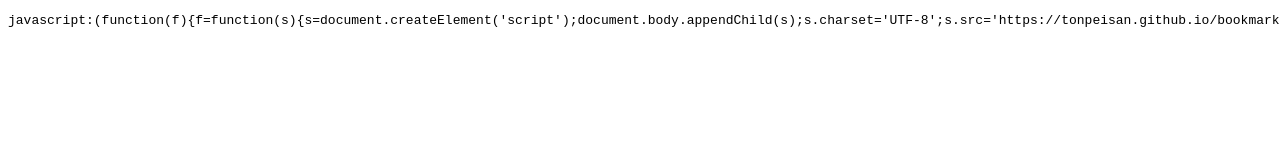
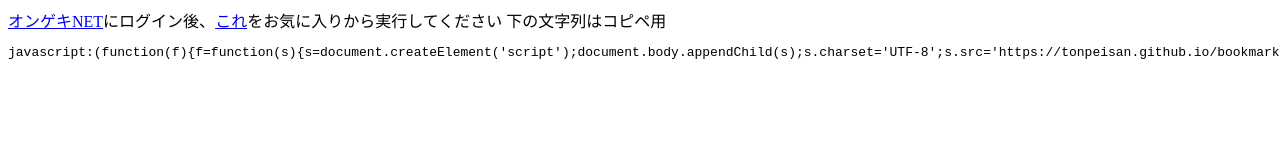
Before and after one commit to Tonpeisan/tonpeisan.github.io, a plain HTML site: page index.html in a window 1280 px wide. Shown: the top 160 px of the page. Drawn offline with Linux system fonts and the light colour scheme.

Commit message:
イントロダクションを追加

```diff
--- a/index.html
+++ b/index.html
@@ -3,10 +3,12 @@
 <head>
     <meta charset="utf-8" />
     <meta http-equiv="X-UA-Compatible" content="IE=edge">
-    <title>Page Title</title>
+    <title>Ongeki Overview</title>
     <meta name="viewport" content="width=device-width, initial-scale=1">
 </head>
 <body>
+    <a href="https://ongeki-net.com/ongeki-mobile/">オンゲキNET</a>にログイン後、<a href="javascript:(function(f){f=function(s){s=document.createElement('script');document.body.appendChild(s);s.charset='UTF-8';s.src='https://tonpeisan.github.io/bookmarklet.js'+'?'+Date.now();};(document.readyState=='loading')?document.addEventListener('DOMContentLoaded',f):f();})();
+">これ</a>をお気に入りから実行してください 下の文字列はコピペ用
     <pre>javascript:(function(f){f=function(s){s=document.createElement('script');document.body.appendChild(s);s.charset='UTF-8';s.src='https://tonpeisan.github.io/bookmarklet.js'+'?'+Date.now();};(document.readyState=='loading')?document.addEventListener('DOMContentLoaded',f):f();})();</pre>
 </body>
 </html>
```
